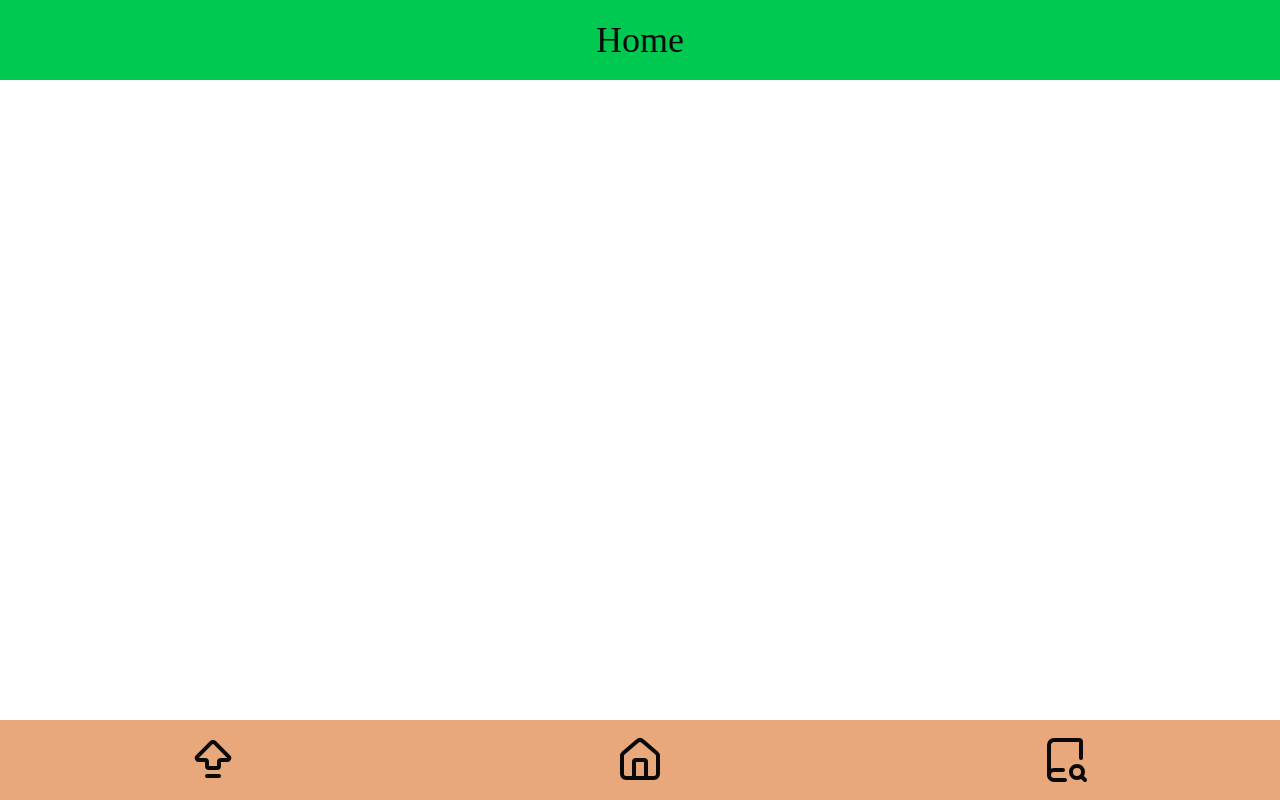
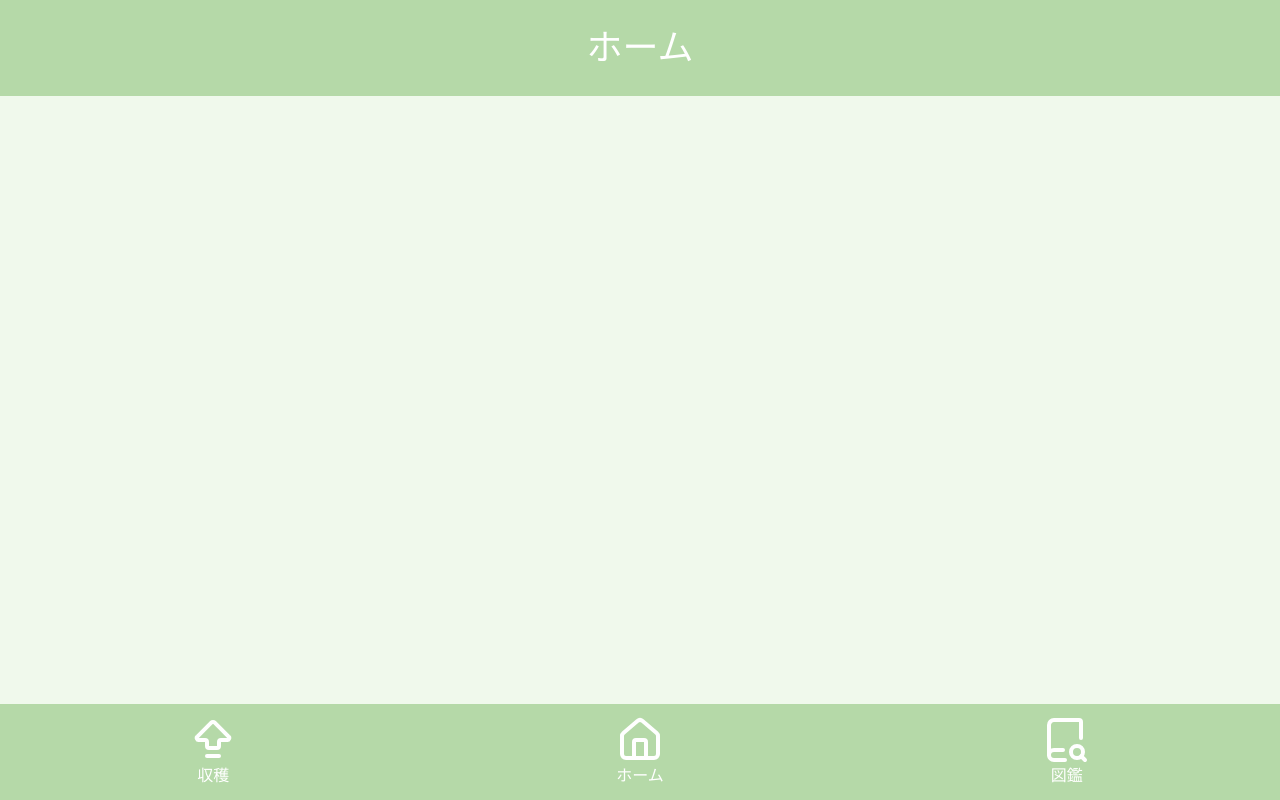
Before and after one commit to ws-vill-shinjo/training-camp-2026-b, a Next.js app in the folder frontend/: page / in a window 1280 px wide. Built offline with nearby package versions, Linux system fonts and the light colour scheme.

Commit message:
change bg color

```diff
--- a/frontend/app/layout.tsx
+++ b/frontend/app/layout.tsx
@@ -1,4 +1,4 @@
-import type { Metadata } from "next";
+import type { Metadata, Viewport } from "next";
 import { Geist, Geist_Mono } from "next/font/google";
 import "./globals.css";
 import { Footer } from "@/components/Footer";
@@ -13,6 +13,11 @@ const geistMono = Geist_Mono({
   subsets: ["latin"],
 });
 
+export const viewport: Viewport = {
+  width: "device-width",
+  initialScale: 1,
+};
+
 export const metadata: Metadata = {
   title: "Training Camp 2026",
   description: "ハッカソン用スターターテンプレート",
@@ -25,9 +30,7 @@ export default function RootLayout({
 }>) {
   return (
     <html lang="ja">
-      <body
-        className={`${geistSans.variable} ${geistMono.variable} w-screen h-screen overflow-hidden`}
-      >
+      <body className={`${geistSans.variable} ${geistMono.variable} bg-[#F0F9EC]`}>
         {children}
         <Footer />
       </body>
--- a/frontend/app/page.tsx
+++ b/frontend/app/page.tsx
@@ -5,7 +5,7 @@ export default function Home() {
   return (
     <div>
       <Header>
-        <h1 className="text-4xl">Home</h1>
+        <h1 className="text-4xl">ホーム</h1>
       </Header>
     </div>
   );
--- a/frontend/components/Footer.tsx
+++ b/frontend/components/Footer.tsx
@@ -8,16 +8,19 @@ export const Footer = (): JSX.Element => {
   const router = useRouter();
 
   return (
-    <div className="fixed bottom-0 bg-[#E8A87C] h-20 w-screen flex items-center justify-around">
-      <ArrowBigUpDash
-        className="w-12 h-12 cursor-pointer"
-        onClick={() => router.push("/upgrade")}
-      />
-      <House className="w-12 h-12 cursor-pointer" onClick={() => router.push("/")} />
-      <BookSearch
-        className="w-12 h-12 cursor-pointer"
-        onClick={() => router.push("/encyclopedia")}
-      />
+    <div className="fixed bottom-0 bg-[#B5D9A8] h-24 w-screen flex items-center justify-around">
+      <div className="text-center text-white" onClick={() => router.push("/upgrade")}>
+        <ArrowBigUpDash className="w-12 h-12 cursor-pointer" />
+        収穫
+      </div>
+      <div className="text-center text-white" onClick={() => router.push("/")}>
+        <House className="w-12 h-12 cursor-pointer" />
+        ホーム
+      </div>
+      <div className="text-center text-white" onClick={() => router.push("/encyclopedia")}>
+        <BookSearch className="w-12 h-12 cursor-pointer" />
+        図鑑
+      </div>
     </div>
   );
 };
--- a/frontend/components/Header.tsx
+++ b/frontend/components/Header.tsx
@@ -7,7 +7,9 @@ type HeaderProps = {
 export const Header = ({ children }: HeaderProps): JSX.Element => {
   return (
     <header>
-      <div className="bg-green-500 h-20 w-screen flex items-center justify-center">{children}</div>
+      <div className="bg-[#B5D9A8] text-white h-24 w-screen flex items-center justify-center">
+        {children}
+      </div>
     </header>
   );
 };
```
